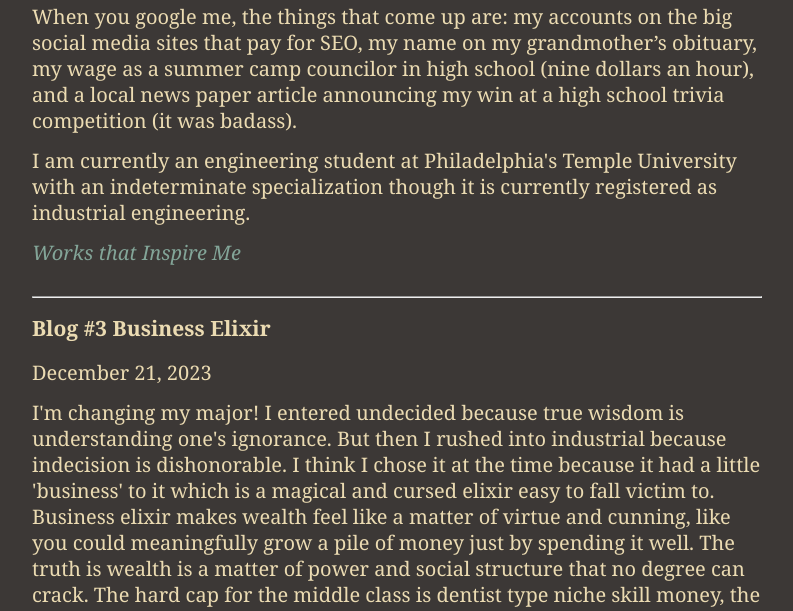
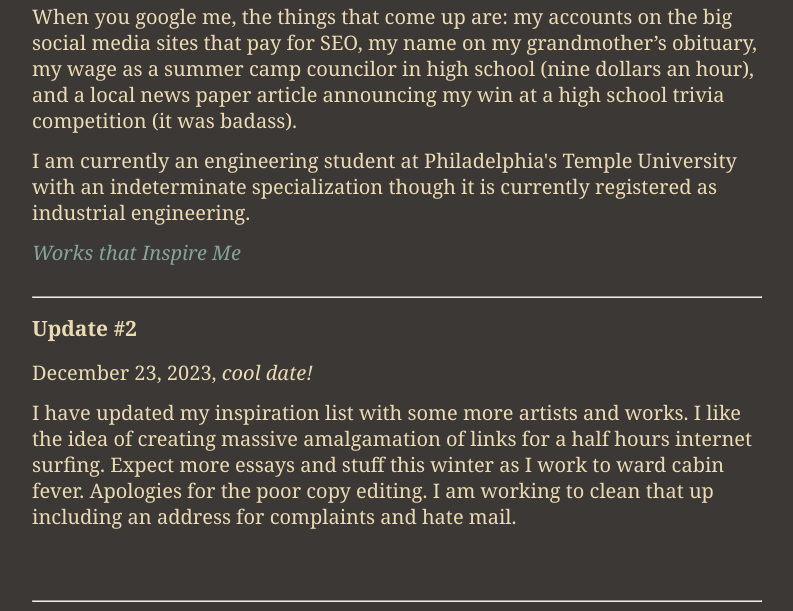
Before and after one commit to haydenshuker/haydenshuker.github.io, a plain HTML site: page index.html in a window 1280 px wide. Shown: the part 102-713 px from the top of the page, without its empty margins (243-1036 px from the left). Drawn offline with Linux system fonts and the light colour scheme.

Commit message:
update #2

```diff
--- a/index.html
+++ b/index.html
@@ -15,6 +15,14 @@
 	  		<p>I am currently an engineering student at Philadelphia's Temple University with an indeterminate specialization though it is currently registered as industrial engineering.</p>
 	  		<p><a href="inspiration.html">Works that Inspire Me</a></p>
 	  	</section>
+	  	<article>
+		<hr>
+		<header>
+		<h1>Update #2</h1>
+		<p><time datetime="2023-12-23">December 23, 2023, <i>cool date!</i></p>
+		</header>
+		<p>I have updated my inspiration list with some more artists and works. I like the idea of creating massive amalgamation of links for a half hours internet surfing. Expect more essays and stuff this winter as I work to ward cabin fever. Apologies for the poor copy editing. I am working to clean that up including an address for complaints and hate mail.</p>
+		</article>
 	  	<article>
 	  	<hr>
 	  		<header>
```
